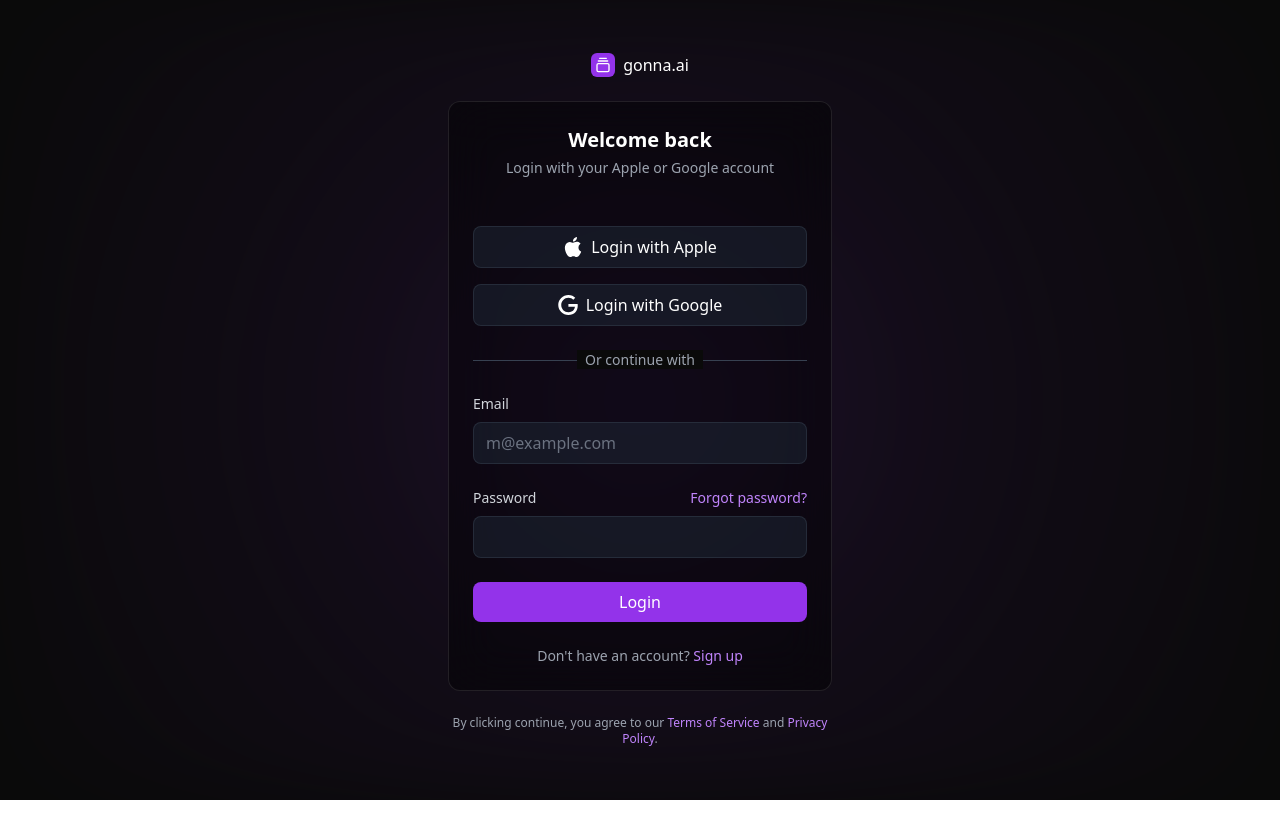
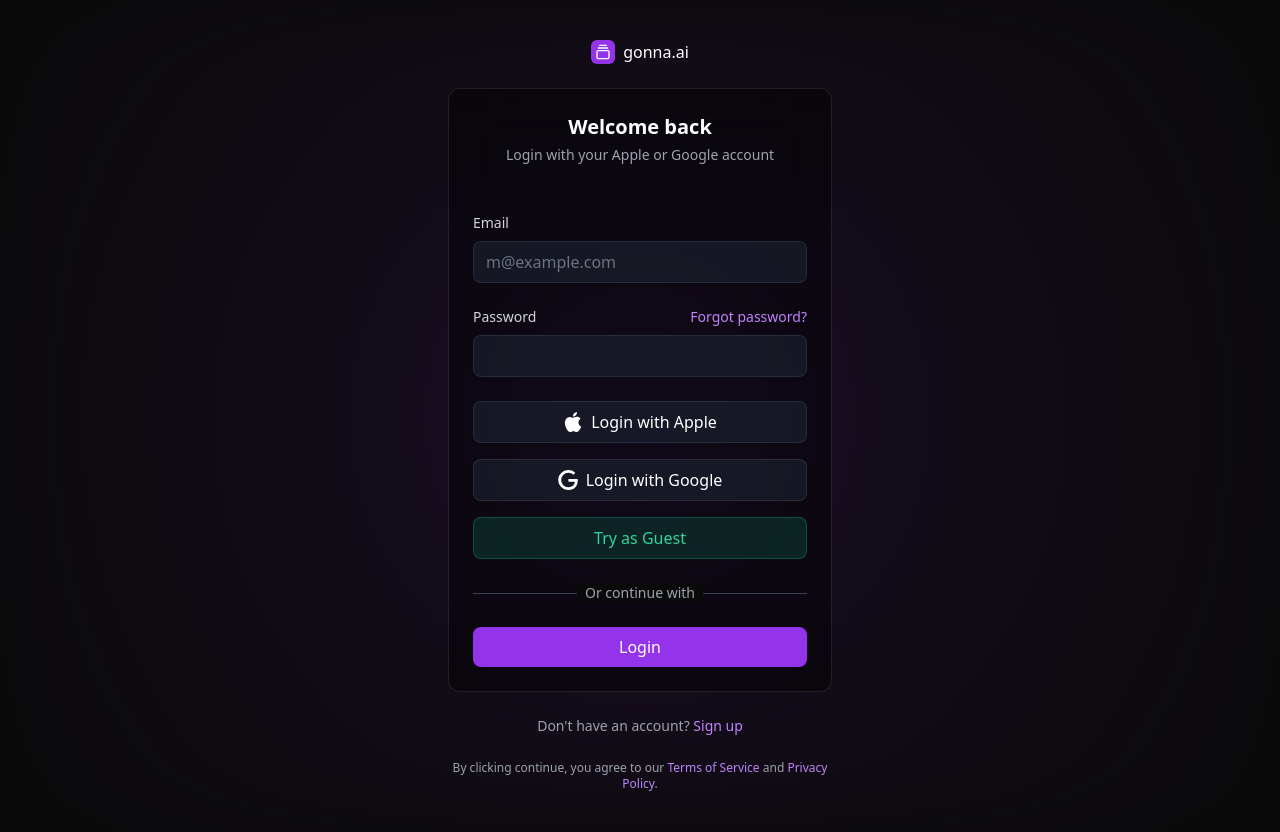
Before and after one commit to Gonna-AI/Frontend, a React (Vite) app: page /auth in a window 1280 px wide. Before the commit the page ends 800 px from the top, so only its background shows below. Built offline with nearby package versions, Linux system fonts and the light colour scheme.

Commit message:
auth page sign up

```diff
--- a/src/App.tsx
+++ b/src/App.tsx
@@ -1,5 +1,5 @@
 import React, { useState, useEffect } from 'react';
-import { BrowserRouter, Routes, Route, Navigate, useNavigate } from 'react-router-dom';
+import { BrowserRouter, Routes, Route, Navigate } from 'react-router-dom';
 import Header from './components/Layout/Header';
 import Sidebar from './components/Layout/Sidebar/index';
 import Landing from './components/Landing';
@@ -23,12 +23,9 @@ function App() {
     setIsSidebarExpanded(false);
   };
 
-  const handleGetStarted = () => {
-    setIsSignedIn(true);
-  };
-
-  const handleGoogleLogin = () => {
-    setIsSignedIn(true);
+  // Protected Route wrapper
+  const ProtectedRoute = ({ children }: { children: React.ReactNode }) => {
+    return isSignedIn ? <AuthenticatedLayout>{children}</AuthenticatedLayout> : <Navigate to="/auth" />;
   };
 
   // Layout wrapper for authenticated routes
@@ -73,11 +70,6 @@ function App() {
     );
   };
 
-  // Protected Route wrapper
-  const ProtectedRoute = ({ children }: { children: React.ReactNode }) => {
-    return isSignedIn ? <AuthenticatedLayout>{children}</AuthenticatedLayout> : <Navigate to="/" />;
-  };
-
   return (
     <BrowserRouter>
       <Routes>
@@ -91,28 +83,34 @@ function App() {
         <Route path="/auth" element={
           isSignedIn ?
             <Navigate to="/dashboard" /> :
-            <AuthPage
-              onGoogleLogin={handleGoogleLogin}
-              onEmailLogin={() => {/* Implement email login */}}
-              onSignUp={() => {/* Implement sign up */}}
-            />
+            <AuthPage setIsSignedIn={setIsSignedIn} />
         } />
 
         {/* Protected Routes */}
         <Route path="/dashboard" element={
-          <ProtectedRoute><Dashboard /></ProtectedRoute>
+          <ProtectedRoute>
+            <Dashboard />
+          </ProtectedRoute>
         } />
         <Route path="/ai-settings" element={
-          <ProtectedRoute><AISettings /></ProtectedRoute>
+          <ProtectedRoute>
+            <AISettings />
+          </ProtectedRoute>
         } />
         <Route path="/profile" element={
-          <ProtectedRoute><Profile /></ProtectedRoute>
+          <ProtectedRoute>
+            <Profile />
+          </ProtectedRoute>
         } />
         <Route path="/billing" element={
-          <ProtectedRoute><Billing /></ProtectedRoute>
+          <ProtectedRoute>
+            <Billing />
+          </ProtectedRoute>
         } />
         <Route path="/settings" element={
-          <ProtectedRoute><Settings /></ProtectedRoute>
+          <ProtectedRoute>
+            <Settings />
+          </ProtectedRoute>
         } />
 
         {/* Catch all route */}
--- a/src/components/Auth/AuthPage.tsx
+++ b/src/components/Auth/AuthPage.tsx
@@ -1,55 +1,48 @@
-import React from 'react';
+import React, { useState } from 'react';
 import { GalleryVerticalEnd } from 'lucide-react';
 import { motion } from 'framer-motion';
+import { useNavigate } from 'react-router-dom';
 
-interface LoginFormProps extends React.ComponentPropsWithoutRef<"div"> {
+interface AuthFormProps extends React.ComponentPropsWithoutRef<"div"> {
   className?: string;
+  onGuestLogin: () => void;
 }
 
-function LoginForm({ className, ...props }: LoginFormProps) {
+function AuthForm({ className, onGuestLogin, ...props }: AuthFormProps) {
+  const [isLogin, setIsLogin] = useState(true);
+
   return (
     <div className="flex flex-col gap-6" {...props}>
       <div className="bg-black/40 backdrop-blur-xl border border-white/10 rounded-xl overflow-hidden">
         <div className="p-6 text-center">
-          <h2 className="text-xl font-semibold text-white">Welcome back</h2>
+          <h2 className="text-xl font-semibold text-white">
+            {isLogin ? 'Welcome back' : 'Create an account'}
+          </h2>
           <p className="text-sm text-gray-400 mt-1">
-            Login with your Apple or Google account
+            {isLogin
+              ? 'Login with your Apple or Google account'
+              : 'Sign up to get started with gonna.ai'
+            }
           </p>
         </div>
         <div className="p-6">
           <form>
             <div className="grid gap-6">
-              <div className="flex flex-col gap-4">
-                <button className="w-full py-2 px-4 bg-gray-800/50 text-white border border-gray-700/50 rounded-lg hover:bg-gray-700/50 transition-colors flex items-center justify-center gap-2">
-                  <svg className="w-5 h-5" xmlns="http://www.w3.org/2000/svg" viewBox="0 0 24 24">
-                    <path
-                      d="M12.152 6.896c-.948 0-2.415-1.078-3.96-1.04-2.04.027-3.91 1.183-4.961 3.014-2.117 3.675-.546 9.103 1.519 12.09 1.013 1.454 2.208 3.09 3.792 3.039 1.52-.065 2.09-.987 3.935-.987 1.831 0 2.35.987 3.96.948 1.637-.026 2.676-1.48 3.676-2.948 1.156-1.688 1.636-3.325 1.662-3.415-.039-.013-3.182-1.221-3.22-4.857-.026-3.04 2.48-4.494 2.597-4.559-1.429-2.09-3.623-2.324-4.39-2.376-2-.156-3.675 1.09-4.61 1.09zM15.53 3.83c.843-1.012 1.4-2.427 1.245-3.83-1.207.052-2.662.805-3.532 1.818-.78.896-1.454 2.338-1.273 3.714 1.338.104 2.715-.688 3.559-1.701"
-                      fill="currentColor"
+              {!isLogin && (
+                <div className="grid gap-2">
+                  <label htmlFor="name" className="text-sm font-medium text-gray-300">
+                    Name
+                  </label>
+                  <input
+                    id="name"
+                    type="text"
+                    placeholder="John Doe"
+                    required
+                    className="w-full px-3 py-2 bg-gray-800/50 border border-gray-700/50 rounded-lg text-white placeholder-gray-500 focus:ring-2 focus:ring-purple-500/30 focus:border-transparent"
                   />
-                  </svg>
-                  Login with Apple
-                </button>
-                <button className="w-full py-2 px-4 bg-gray-800/50 text-white border border-gray-700/50 rounded-lg hover:bg-gray-700/50 transition-colors flex items-center justify-center gap-2">
-                  <svg className="w-5 h-5" xmlns="http://www.w3.org/2000/svg" viewBox="0 0 24 24">
-                    <path
-                      d="M12.48 10.92v3.28h7.84c-.24 1.84-.853 3.187-1.787 4.133-1.147 1.147-2.933 2.4-6.053 2.4-4.827 0-8.6-3.893-8.6-8.72s3.773-8.72 8.6-8.72c2.6 0 4.507 1.027 5.907 2.347l2.307-2.307C18.747 1.44 16.133 0 12.48 0 5.867 0 .307 5.387.307 12s5.56 12 12.173 12c3.573 0 6.267-1.173 8.373-3.36 2.16-2.16 2.84-5.213 2.84-7.667 0-.76-.053-1.467-.173-2.053H12.48z"
-                      fill="currentColor"
-                    />
-                  </svg>
-                  Login with Google
-                </button>
                 </div>
+              )}
 
-              <div className="relative text-center text-sm">
-                <div className="absolute inset-0 flex items-center">
-                  <div className="w-full border-t border-gray-700"></div>
-                </div>
-                <span className="relative z-10 bg-[#0a0a0a] px-2 text-gray-400">
-                  Or continue with
-                </span>
-              </div>
-
-              <div className="grid gap-6">
               <div className="grid gap-2">
                 <label htmlFor="email" className="text-sm font-medium text-gray-300">
                   Email
@@ -68,9 +61,11 @@ function LoginForm({ className, ...props }: LoginFormProps) {
                   <label htmlFor="password" className="text-sm font-medium text-gray-300">
                     Password
                   </label>
+                  {isLogin && (
                     <a href="#" className="ml-auto text-sm text-purple-400 hover:text-purple-300">
                       Forgot password?
                     </a>
+                  )}
                 </div>
                 <input
                   id="password"
@@ -80,24 +75,90 @@ function LoginForm({ className, ...props }: LoginFormProps) {
                 />
               </div>
 
+              {!isLogin && (
+                <div className="grid gap-2">
+                  <label htmlFor="confirmPassword" className="text-sm font-medium text-gray-300">
+                    Confirm Password
+                  </label>
+                  <input
+                    id="confirmPassword"
+                    type="password"
+                    required
+                    className="w-full px-3 py-2 bg-gray-800/50 border border-gray-700/50 rounded-lg text-white placeholder-gray-500 focus:ring-2 focus:ring-purple-500/30 focus:border-transparent"
+                  />
+                </div>
+              )}
+
+              {isLogin && (
+                <>
+                  <div className="flex flex-col gap-4">
+                    <button className="w-full py-2 px-4 bg-gray-800/50 text-white border border-gray-700/50 rounded-lg hover:bg-gray-700/50 transition-colors flex items-center justify-center gap-2">
+                      <svg className="w-5 h-5" xmlns="http://www.w3.org/2000/svg" viewBox="0 0 24 24">
+                        <path d="M12.152 6.896c-.948 0-2.415-1.078-3.96-1.04-2.04.027-3.91 1.183-4.961 3.014-2.117 3.675-.546 9.103 1.519 12.09 1.013 1.454 2.208 3.09 3.792 3.039 1.52-.065 2.09-.987 3.935-.987 1.831 0 2.35.987 3.96.948 1.637-.026 2.676-1.48 3.676-2.948 1.156-1.688 1.636-3.325 1.662-3.415-.039-.013-3.182-1.221-3.22-4.857-.026-3.04 2.48-4.494 2.597-4.559-1.429-2.09-3.623-2.324-4.39-2.376-2-.156-3.675 1.09-4.61 1.09zM15.53 3.83c.843-1.012 1.4-2.427 1.245-3.83-1.207.052-2.662.805-3.532 1.818-.78.896-1.454 2.338-1.273 3.714 1.338.104 2.715-.688 3.559-1.701" fill="currentColor"/>
+                      </svg>
+                      Login with Apple
+                    </button>
+                    <button className="w-full py-2 px-4 bg-gray-800/50 text-white border border-gray-700/50 rounded-lg hover:bg-gray-700/50 transition-colors flex items-center justify-center gap-2">
+                      <svg className="w-5 h-5" xmlns="http://www.w3.org/2000/svg" viewBox="0 0 24 24">
+                        <path d="M12.48 10.92v3.28h7.84c-.24 1.84-.853 3.187-1.787 4.133-1.147 1.147-2.933 2.4-6.053 2.4-4.827 0-8.6-3.893-8.6-8.72s3.773-8.72 8.6-8.72c2.6 0 4.507 1.027 5.907 2.347l2.307-2.307C18.747 1.44 16.133 0 12.48 0 5.867 0 .307 5.387.307 12s5.56 12 12.173 12c3.573 0 6.267-1.173 8.373-3.36 2.16-2.16 2.84-5.213 2.84-7.667 0-.76-.053-1.467-.173-2.053H12.48z" fill="currentColor"/>
+                      </svg>
+                      Login with Google
+                    </button>
+                    <button
+                      type="button"
+                      onClick={onGuestLogin}
+                      className="w-full py-2 px-4 bg-emerald-600/20 text-emerald-400 border border-emerald-500/30 rounded-lg hover:bg-emerald-600/30 transition-colors flex items-center justify-center gap-2"
+                    >
+                      Try as Guest
+                    </button>
+                  </div>
+
+                  <div className="relative text-center text-sm">
+                    <div className="absolute inset-0 flex items-center">
+                      <div className="w-full border-t border-gray-700"></div>
+                    </div>
+                    <span className="relative z-10 bg-[#0a0a0a] px-2 text-gray-400">
+                      Or continue with
+                    </span>
+                  </div>
+                </>
+              )}
+
               <button
                 type="submit"
                 className="w-full py-2 bg-purple-600 text-white rounded-lg font-medium hover:bg-purple-700 transition-colors"
               >
-                  Login
+                {isLogin ? 'Login' : 'Sign Up'}
               </button>
-              </div>
-
-              <div className="text-center text-sm text-gray-400">
-                Don't have an account?{" "}
-                <a href="#" className="text-purple-400 hover:text-purple-300">
-                  Sign up
-                </a>
-              </div>
             </div>
           </form>
         </div>
       </div>
+
+      <div className="text-center text-sm text-gray-400">
+        {isLogin ? (
+          <>
+            Don't have an account?{" "}
+            <button
+              onClick={() => setIsLogin(false)}
+              className="text-purple-400 hover:text-purple-300"
+            >
+              Sign up
+            </button>
+          </>
+        ) : (
+          <>
+            Already have an account?{" "}
+            <button
+              onClick={() => setIsLogin(true)}
+              className="text-purple-400 hover:text-purple-300"
+            >
+              Login
+            </button>
+          </>
+        )}
+      </div>
+
       <div className="text-center text-xs text-gray-400">
         By clicking continue, you agree to our{" "}
         <a href="#" className="text-purple-400 hover:text-purple-300">Terms of Service</a>{" "}
@@ -108,10 +169,20 @@ function LoginForm({ className, ...props }: LoginFormProps) {
   );
 }
 
-export default function AuthPage() {
+interface AuthPageProps {
+  setIsSignedIn: (value: boolean) => void;
+}
+
+export default function AuthPage({ setIsSignedIn }: AuthPageProps) {
+  const navigate = useNavigate();
+
+  const handleGuestLogin = () => {
+    setIsSignedIn(true);
+    navigate('/dashboard');
+  };
+
   return (
     <div className="min-h-screen flex flex-col items-center justify-center p-6 md:p-10 relative bg-[#0a0a0a]">
-      {/* Purple Gradient Background */}
       <div
         className="absolute inset-0 opacity-30"
         style={{
@@ -132,7 +203,7 @@ export default function AuthPage() {
           </div>
           gonna.ai
         </a>
-        <LoginForm />
+        <AuthForm onGuestLogin={handleGuestLogin} />
       </motion.div>
     </div>
   );
```
Lines whose indentation alone changed are shown as unchanged.
